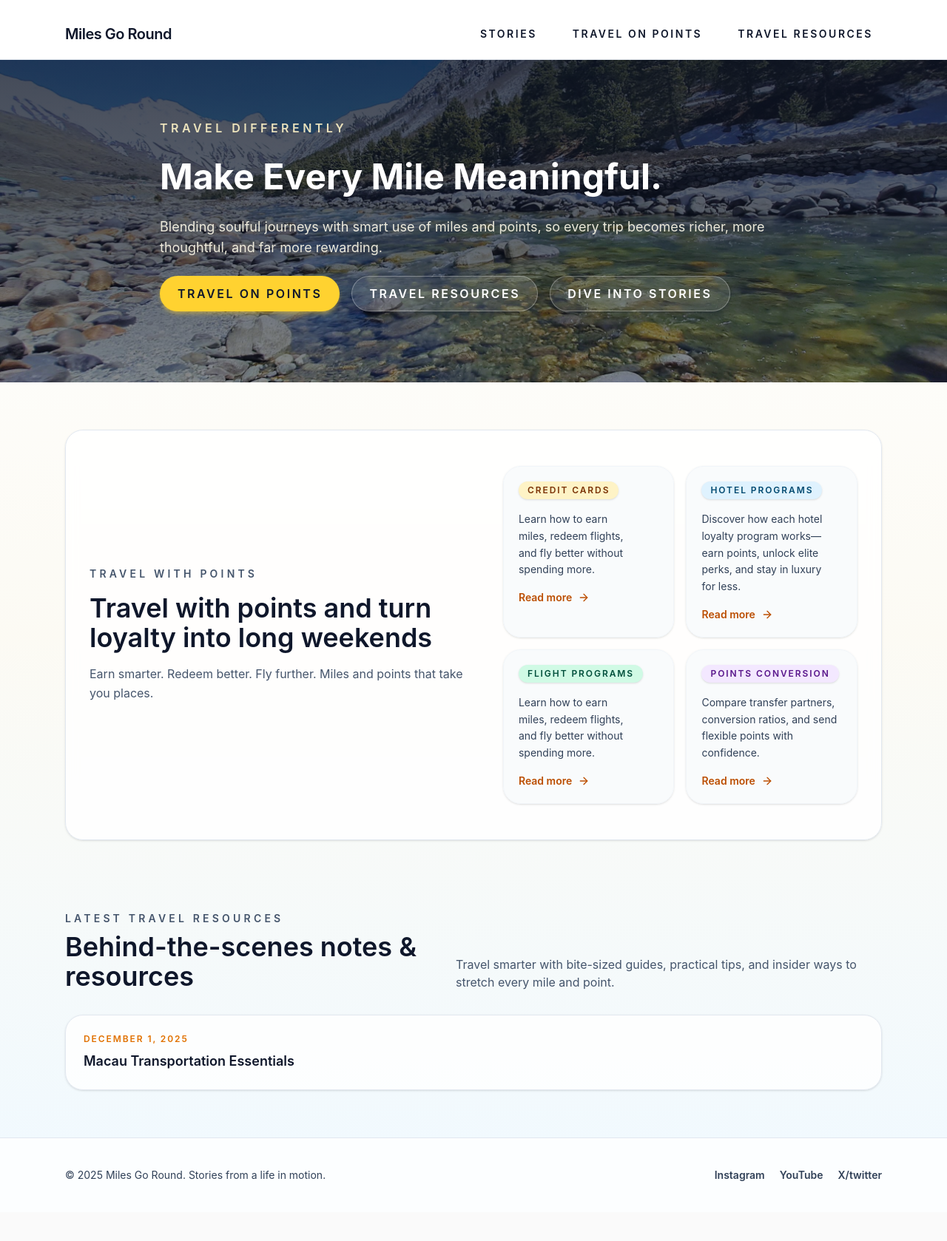
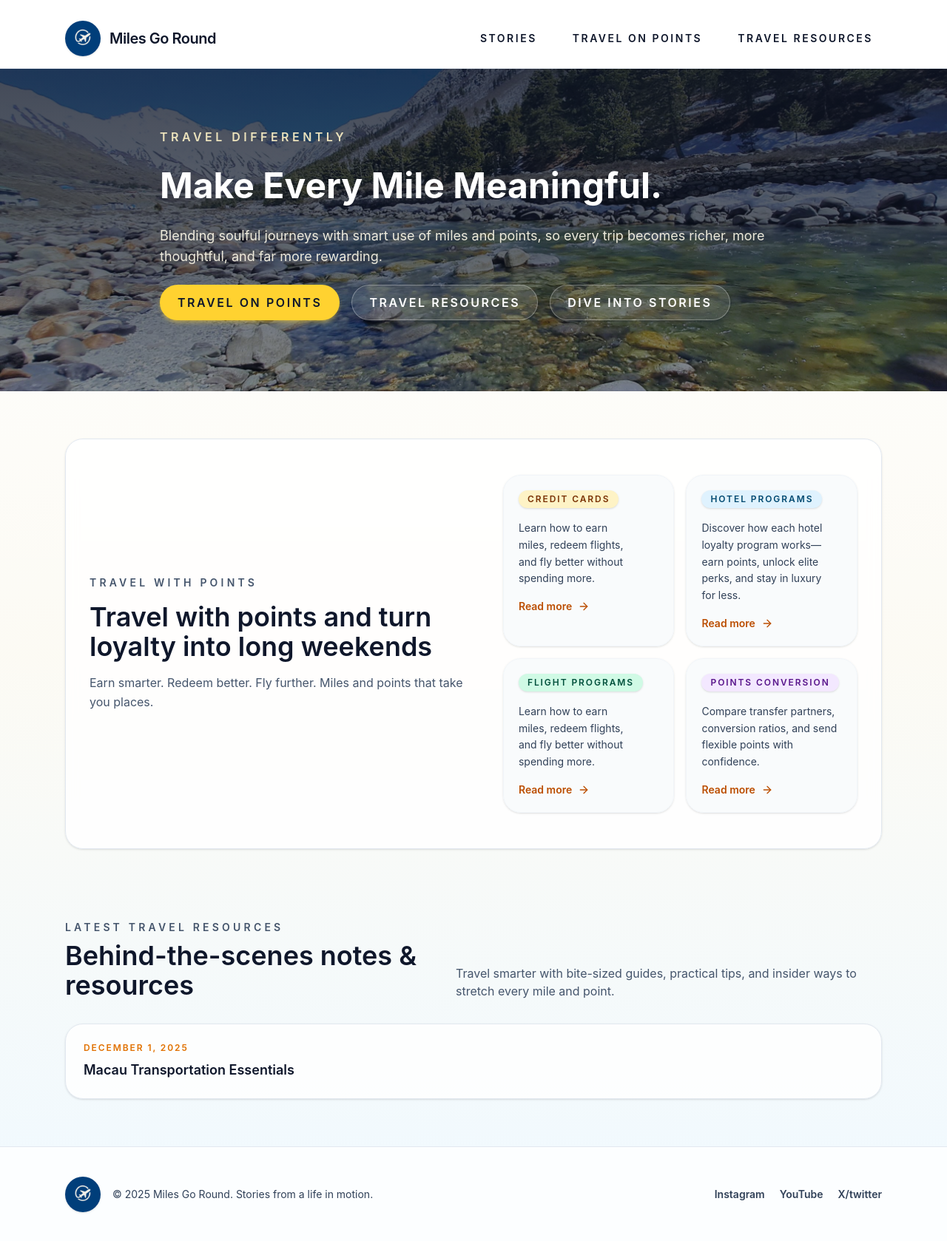
Before and after one commit to bansalmanik/travel-website, a Next.js app: page / in a window 1280 px wide. Shown: the whole page at 74% size. Before the commit the page ends 1639 px from the top, so only its background shows below. Built offline with nearby package versions, Linux system fonts and the light colour scheme.

Commit message:
Add Miles Go Round logo to navigation and footer

```diff
--- a/app/components/site-nav.tsx
+++ b/app/components/site-nav.tsx
@@ -3,6 +3,7 @@
 import { useEffect, useState } from "react";
 import Link from "next/link";
 import { usePathname } from "next/navigation";
+import Image from "next/image";
 
 const navigationLinks = [
   { href: "/stories", label: "Stories" },
@@ -57,10 +58,18 @@ export function SiteNav() {
         <div className="flex items-center justify-between gap-4">
           <Link
             href="/"
-            className="text-lg font-semibold tracking-tight transition-colors hover:text-slate-600 md:text-xl"
+            className="flex items-center gap-3 text-lg font-semibold tracking-tight transition-colors hover:text-slate-600 md:text-xl"
             onClick={closeMenu}
           >
-            Miles Go Round
+            <Image
+              src="/Logo/MilesGoRound-Logo-Blue.png"
+              alt="Miles Go Round logo"
+              width={1024}
+              height={1024}
+              className="h-12 w-12 rounded-full object-contain shadow-sm"
+              priority
+            />
+            <span>Miles Go Round</span>
           </Link>
           <button
             type="button"
--- a/app/page.tsx
+++ b/app/page.tsx
@@ -174,7 +174,16 @@ export default async function Home() {
 
       <footer className="border-t border-slate-200 bg-white/80 py-10 text-sm text-slate-600">
         <div className="mx-auto flex max-w-6xl flex-col gap-4 px-5 text-center sm:flex-row sm:items-center sm:justify-between sm:gap-4 sm:px-6 sm:text-left">
-          <p className="text-sm text-slate-700">© {new Date().getFullYear()} Miles Go Round. Stories from a life in motion.</p>
+          <div className="flex flex-col items-center gap-3 sm:flex-row sm:gap-4">
+            <Image
+              src="/Logo/MilesGoRound-Logo-Blue.png"
+              alt="Miles Go Round logo"
+              width={1024}
+              height={1024}
+              className="h-12 w-12 rounded-full object-contain shadow-sm"
+            />
+            <p className="text-sm text-slate-700">© {new Date().getFullYear()} Miles Go Round. Stories from a life in motion.</p>
+          </div>
           <div className="flex flex-wrap items-center justify-center gap-5 sm:justify-start">
             <a className="font-semibold text-slate-700 transition hover:text-slate-900" href="https://www.instagram.com/milesgoround/" target="_blank" rel="noreferrer">
               Instagram
```
